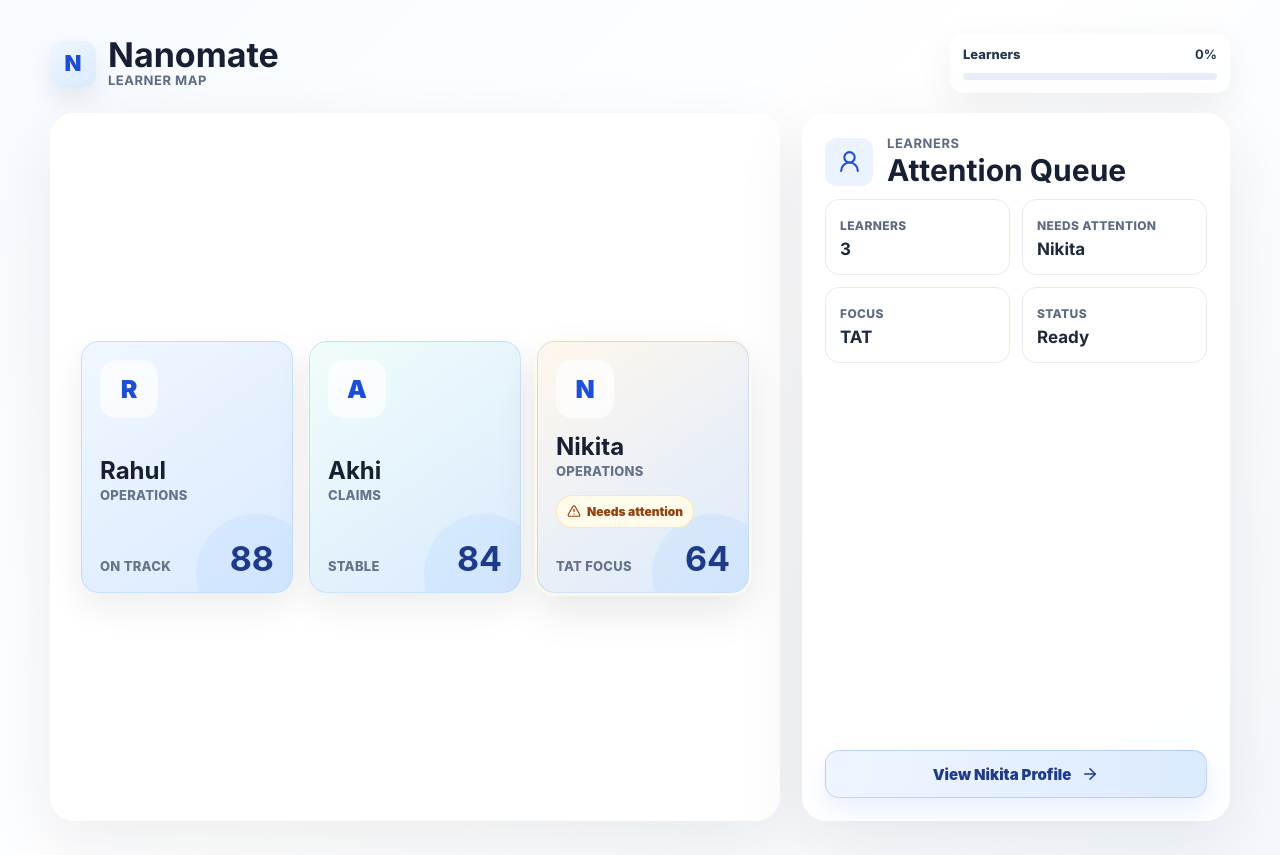
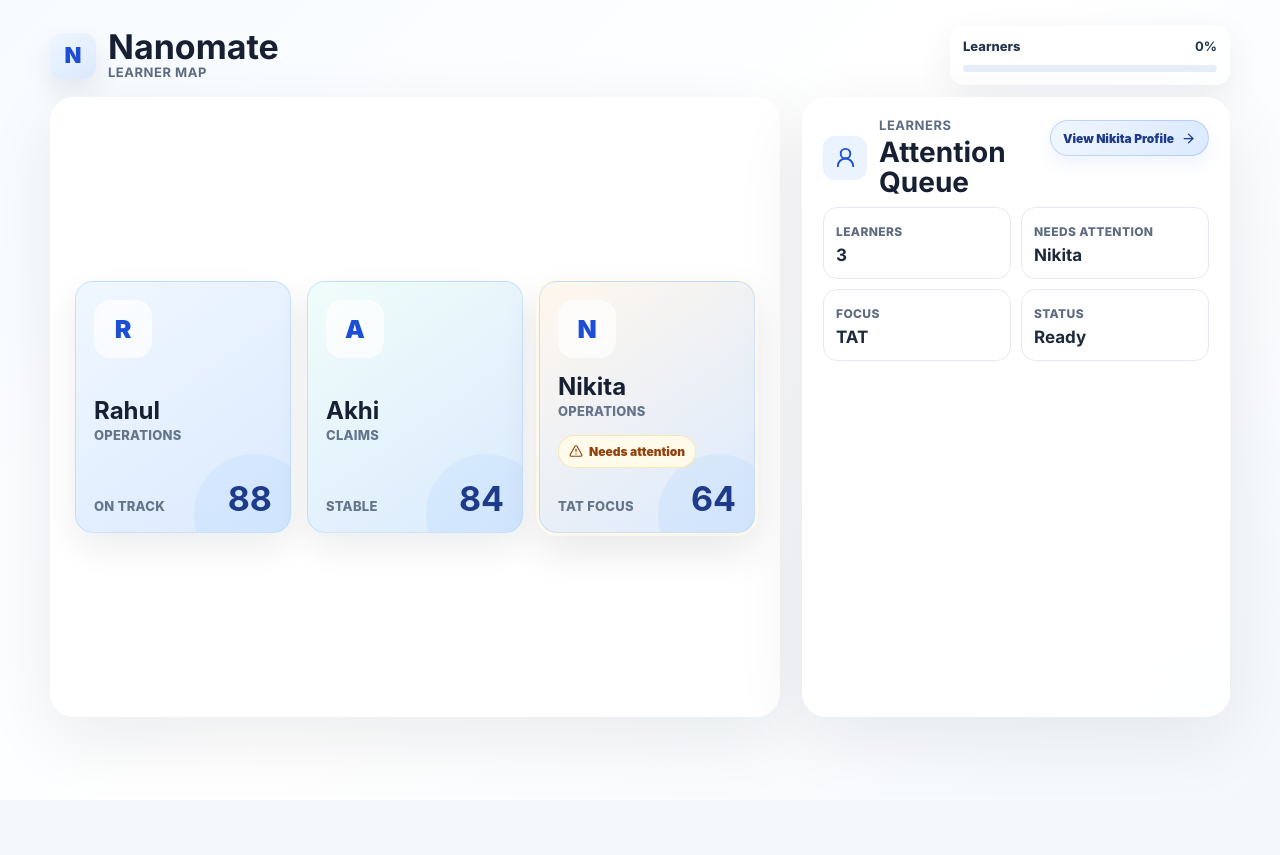
Before and after one commit to CyberGhost007/nanomate-learning-map, a React (Vite) app: page / in a window 1280 px wide. After the commit the page ends 800 px from the top, so only its background shows below. Built offline with nearby package versions, Linux system fonts and the light colour scheme.

Commit message:
Compact learner map detail panel

```diff
--- a/src/main.jsx
+++ b/src/main.jsx
@@ -579,7 +579,7 @@ function DetailPanel({
         <LearnerPreviewPanel
           learner={selectedLearner}
           activeSection={selectedProfileNode}
-          action={<PrimaryButton onClick={() => reveal(1)}>Start Map</PrimaryButton>}
+          action={<PrimaryButton onClick={() => reveal(1)} compact>Start Map</PrimaryButton>}
         />
       )}
       {level === 1 && <AbilityPanel onNext={() => reveal(2)} />}
@@ -611,9 +611,10 @@ function BackButton({ onClick, label }) {
   );
 }
 
-function PanelHeader({ label, title, icon: Icon }) {
+function PanelHeader({ label, title, icon: Icon, action }) {
   return (
     <header className="panel-header">
+      <div className="panel-title-lockup">
         <span className="panel-icon">
           <Icon />
         </span>
@@ -621,6 +622,8 @@ function PanelHeader({ label, title, icon: Icon }) {
           <p>{label}</p>
           <h2>{title}</h2>
         </div>
+      </div>
+      {action && <div className="panel-header-action">{action}</div>}
     </header>
   );
 }
@@ -630,31 +633,38 @@ function LearnerQueuePanel({ onSelect }) {
 
   return (
     <>
-      <PanelHeader label="Learners" title="Attention Queue" icon={UserRound} />
+      <PanelHeader
+        label="Learners"
+        title="Attention Queue"
+        icon={UserRound}
+        action={<PrimaryButton onClick={() => onSelect(attentionLearner)} compact>View Nikita Profile</PrimaryButton>}
+      />
       <div className="stat-grid">
         <Metric label="Learners" value="3" />
         <Metric label="Needs attention" value={attentionLearner.name} />
         <Metric label="Focus" value="TAT" />
         <Metric label="Status" value="Ready" />
       </div>
-      <PrimaryButton onClick={() => onSelect(attentionLearner)}>View Nikita Profile</PrimaryButton>
     </>
   );
 }
 
 function LearnerPreviewPanel({ learner, onOpenMap, action, activeSection }) {
+  const headerAction =
+    action || (learner.attention && onOpenMap ? (
+      <PrimaryButton onClick={onOpenMap} compact>Open Learner Profile</PrimaryButton>
+    ) : null);
+
   return (
     <>
-      <PanelHeader label="Nanomate Profile" title={learner.name} icon={UserRound} />
+      <PanelHeader label="Nanomate Profile" title={learner.name} icon={UserRound} action={headerAction} />
       <LearnerProfileCards learner={learner} activeSection={activeSection} />
-      {action || (learner.attention ? (
-        <PrimaryButton onClick={onOpenMap}>Open Learner Profile</PrimaryButton>
-      ) : (
+      {!headerAction && (
         <div className="profile-status">
           <CheckCircle2 />
           <span>Map current</span>
         </div>
-      ))}
+      )}
     </>
   );
 }
@@ -749,7 +759,12 @@ function LearnerProfileCards({ learner, activeSection }) {
 function AbilityPanel({ onNext }) {
   return (
     <>
-      <PanelHeader label="Ability" title="Score Snapshot" icon={Target} />
+      <PanelHeader
+        label="Ability"
+        title="Score Snapshot"
+        icon={Target}
+        action={<PrimaryButton onClick={onNext} compact>View Scores</PrimaryButton>}
+      />
       <div className="score-card">
         <div>
           <span className="score-value">82</span>
@@ -757,7 +772,6 @@ function AbilityPanel({ onNext }) {
         </div>
         <p>Balanced accuracy with room to improve turnaround handling.</p>
       </div>
-      <PrimaryButton onClick={onNext}>View Scores</PrimaryButton>
     </>
   );
 }
@@ -846,7 +860,12 @@ function PathwayPanel({ onSelect }) {
 function QuizPanel({ selectedAnswer, setSelectedAnswer, onNext }) {
   return (
     <>
-      <PanelHeader label="TAT Quiz" title="Quick Check" icon={BookOpen} />
+      <PanelHeader
+        label="TAT Quiz"
+        title="Quick Check"
+        icon={BookOpen}
+        action={<PrimaryButton onClick={onNext} compact>Simulate</PrimaryButton>}
+      />
       <div className="quiz-stack">
         <Question index={1} text="What is period basis for Master Policy?">
           {["RAD", "CMD"].map((answer) => (
@@ -873,7 +892,6 @@ function QuizPanel({ selectedAnswer, setSelectedAnswer, onNext }) {
           </button>
         </Question>
       </div>
-      <PrimaryButton onClick={onNext}>Simulate the Outcome</PrimaryButton>
     </>
   );
 }
@@ -881,7 +899,12 @@ function QuizPanel({ selectedAnswer, setSelectedAnswer, onNext }) {
 function FlashcardPanel({ onNext }) {
   return (
     <>
-      <PanelHeader label="Flashcard" title="TAT Concept Card" icon={CreditCard} />
+      <PanelHeader
+        label="Flashcard"
+        title="TAT Concept Card"
+        icon={CreditCard}
+        action={<PrimaryButton onClick={onNext} compact>Simulate</PrimaryButton>}
+      />
       <section className="flashcard-panel">
         <div className="flashcard-topline">
           <span>Master Policy</span>
@@ -903,7 +926,6 @@ function FlashcardPanel({ onNext }) {
           Got it
         </button>
       </div>
-      <PrimaryButton onClick={onNext}>Simulate the Outcome</PrimaryButton>
     </>
   );
 }
@@ -926,7 +948,12 @@ function TipsPanel({ onNext }) {
 
   return (
     <>
-      <PanelHeader label="Tips" title="TAT Coaching Tips" icon={Lightbulb} />
+      <PanelHeader
+        label="Tips"
+        title="TAT Coaching Tips"
+        icon={Lightbulb}
+        action={<PrimaryButton onClick={onNext} compact>Simulate</PrimaryButton>}
+      />
       <div className="tip-list">
         {tips.map((tip, index) => (
           <article className="tip-card" key={tip.title}>
@@ -938,7 +965,6 @@ function TipsPanel({ onNext }) {
           </article>
         ))}
       </div>
-      <PrimaryButton onClick={onNext}>Simulate the Outcome</PrimaryButton>
     </>
   );
 }
@@ -946,7 +972,12 @@ function TipsPanel({ onNext }) {
 function SimulationPanel({ onNext }) {
   return (
     <>
-      <PanelHeader label="Simulation" title="Simulate the Outcome" icon={TrendingUp} />
+      <PanelHeader
+        label="Simulation"
+        title="Simulate the Outcome"
+        icon={TrendingUp}
+        action={<PrimaryButton onClick={onNext} compact>Review</PrimaryButton>}
+      />
       <section className="simulation-card">
         <div>
           <small>Projected impact</small>
@@ -958,7 +989,6 @@ function SimulationPanel({ onNext }) {
           KPI.
         </p>
       </section>
-      <PrimaryButton onClick={onNext}>Review and Approve</PrimaryButton>
     </>
   );
 }
@@ -966,12 +996,16 @@ function SimulationPanel({ onNext }) {
 function ApprovalPanel({ onApprove }) {
   return (
     <>
-      <PanelHeader label="Human in the Loop" title="Review and Approve" icon={CheckCircle2} />
+      <PanelHeader
+        label="Human in the Loop"
+        title="Review and Approve"
+        icon={CheckCircle2}
+        action={<PrimaryButton onClick={onApprove} compact>Approve</PrimaryButton>}
+      />
       <section className="approval-card">
         <span>Supervisor checkpoint</span>
         <p>Approve the learner map so the recommended content, nudges, and commitment mechanic can be launched.</p>
       </section>
-      <PrimaryButton onClick={onApprove}>Approve Map</PrimaryButton>
     </>
   );
 }
@@ -1051,9 +1085,9 @@ function Question({ index, text, children }) {
   );
 }
 
-function PrimaryButton({ children, onClick }) {
+function PrimaryButton({ children, onClick, compact = false }) {
   return (
-    <button type="button" className="primary-action" onClick={onClick}>
+    <button type="button" className={`primary-action ${compact ? "is-compact" : ""}`} onClick={onClick}>
       <span>{children}</span>
       <ArrowRight />
     </button>
--- a/src/styles.css
+++ b/src/styles.css
@@ -33,7 +33,7 @@ button {
 
 .app-shell {
   min-height: 100vh;
-  padding: clamp(16px, 3vw, 34px);
+  padding: clamp(14px, 2.4vw, 26px);
   background: linear-gradient(135deg, #f7fbff 0%, #ffffff 48%, #f4f8fc 100%);
 }
 
@@ -47,7 +47,7 @@ button {
   align-items: center;
   justify-content: space-between;
   gap: 18px;
-  margin-bottom: 20px;
+  margin-bottom: 12px;
 }
 
 .brand-lockup {
@@ -145,8 +145,8 @@ button {
 
 .journey-map {
   position: relative;
-  min-height: 708px;
-  padding: clamp(18px, 2.5vw, 30px);
+  min-height: clamp(552px, calc(100vh - 152px), 620px);
+  padding: clamp(16px, 2vw, 24px);
   overflow: hidden;
 }
 
@@ -155,8 +155,8 @@ button {
   z-index: 1;
   display: grid;
   grid-template-columns: repeat(6, minmax(0, 1fr));
-  grid-template-rows: repeat(6, 86px);
-  gap: 22px 18px;
+  grid-template-rows: repeat(6, 72px);
+  gap: 16px;
   height: 100%;
 }
 
@@ -419,7 +419,7 @@ button {
 .journey-node {
   position: relative;
   min-width: 0;
-  height: 86px;
+  height: 72px;
   border: 1px solid rgba(147, 197, 253, 0.42);
   border-radius: 18px;
   color: #172033;
@@ -559,11 +559,12 @@ button {
   min-width: 0;
   display: grid;
   gap: 2px;
+  padding-right: 16px;
 }
 
 .node-copy strong {
   color: #172033;
-  font-size: 15px;
+  font-size: 14px;
   line-height: 1.15;
   letter-spacing: 0;
 }
@@ -628,11 +629,11 @@ button {
 }
 
 .detail-panel {
-  min-height: 708px;
-  padding: clamp(18px, 2.4vw, 28px);
+  min-height: clamp(552px, calc(100vh - 152px), 620px);
+  padding: clamp(14px, 2vw, 22px);
   display: flex;
   flex-direction: column;
-  gap: 18px;
+  gap: 12px;
 }
 
 .back-action {
@@ -657,56 +658,69 @@ button {
 }
 
 .detail-panel.is-profile-summary {
-  gap: 12px;
-  padding: clamp(16px, 2vw, 22px);
+  gap: 10px;
+  padding: clamp(14px, 1.8vw, 20px);
 }
 
 .panel-header {
   display: flex;
+  align-items: flex-start;
+  justify-content: space-between;
+  gap: 12px;
+}
+
+.panel-title-lockup {
+  min-width: 0;
+  display: flex;
   align-items: center;
-  gap: 14px;
+  gap: 12px;
+}
+
+.panel-header-action {
+  flex: 0 0 auto;
+  margin-top: 2px;
 }
 
 .panel-icon {
-  width: 54px;
-  height: 54px;
-  border-radius: 14px;
+  width: 48px;
+  height: 48px;
+  border-radius: 13px;
   color: #1d4ed8;
   background: #eaf3ff;
 }
 
 .panel-icon svg {
-  width: 29px;
-  height: 29px;
+  width: 26px;
+  height: 26px;
 }
 
 .panel-header h2 {
   margin-top: 3px;
-  font-size: clamp(24px, 3vw, 32px);
+  font-size: clamp(22px, 2.5vw, 28px);
   line-height: 1.08;
   letter-spacing: 0;
 }
 
 .is-profile-summary .panel-icon {
-  width: 48px;
-  height: 48px;
+  width: 44px;
+  height: 44px;
   border-radius: 12px;
 }
 
 .is-profile-summary .panel-icon svg {
-  width: 25px;
-  height: 25px;
+  width: 23px;
+  height: 23px;
 }
 
 .is-profile-summary .panel-header h2 {
-  font-size: clamp(25px, 2.6vw, 30px);
+  font-size: clamp(23px, 2.4vw, 28px);
 }
 
 .stat-grid,
 .kpi-grid {
   display: grid;
   grid-template-columns: repeat(2, minmax(0, 1fr));
-  gap: 12px;
+  gap: 10px;
 }
 
 .stat-card,
@@ -722,7 +736,7 @@ button {
 }
 
 .stat-card {
-  padding: 14px;
+  padding: 12px;
 }
 
 .profile-card {
@@ -732,7 +746,7 @@ button {
   gap: 14px;
   border: 1px solid rgba(147, 197, 253, 0.32);
   border-radius: 16px;
-  padding: 16px;
+  padding: 13px;
   background: linear-gradient(145deg, rgba(255, 255, 255, 0.92), rgba(239, 246, 255, 0.72));
   box-shadow: 0 12px 26px rgba(15, 23, 42, 0.06);
 }
@@ -740,7 +754,7 @@ button {
 .is-profile-summary .profile-card,
 .is-profile-summary .trend-card,
 .is-profile-summary .learner-profile-card {
-  padding: 13px;
+  padding: 11px;
 }
 
 .profile-score {
@@ -759,7 +773,7 @@ button {
 
 .profile-score span {
   color: #1d4ed8;
-  font-size: 46px;
+  font-size: 40px;
   line-height: 0.95;
   font-weight: 900;
   letter-spacing: 0;
@@ -774,7 +788,7 @@ button {
 }
 
 .is-profile-summary .profile-score span {
-  font-size: 40px;
+  font-size: 34px;
 }
 
 .is-profile-summary .profile-score strong {
@@ -785,7 +799,7 @@ button {
 .learner-profile-card {
   border: 1px solid rgba(147, 197, 253, 0.28);
   border-radius: 16px;
-  padding: 16px;
+  padding: 13px;
   background: rgba(255, 255, 255, 0.76);
   box-shadow: 0 10px 24px rgba(15, 23, 42, 0.05);
 }
@@ -815,8 +829,8 @@ button {
 .learner-profile-grid {
   display: grid;
   grid-template-columns: repeat(2, minmax(0, 1fr));
-  gap: 10px;
-  margin-top: 14px;
+  gap: 8px;
+  margin-top: 10px;
 }
 
 .is-profile-summary .learner-profile-grid {
@@ -828,7 +842,7 @@ button {
   min-width: 0;
   border: 1px solid rgba(226, 232, 240, 0.92);
   border-radius: 12px;
-  padding: 12px;
+  padding: 10px;
   background: rgba(248, 251, 255, 0.82);
 }
 
@@ -859,8 +873,8 @@ button {
 
 .kpi-trend-list {
   display: grid;
-  gap: 12px;
-  margin-top: 14px;
+  gap: 8px;
+  margin-top: 10px;
 }
 
 .is-profile-summary .kpi-trend-list {
@@ -871,11 +885,11 @@ button {
 .kpi-trend {
   display: grid;
   grid-template-columns: minmax(104px, 0.8fr) minmax(120px, 1fr);
-  gap: 12px;
+  gap: 8px;
   align-items: end;
   border: 1px solid rgba(226, 232, 240, 0.9);
   border-radius: 13px;
-  padding: 12px;
+  padding: 9px;
   background: rgba(248, 251, 255, 0.82);
 }
 
@@ -904,7 +918,7 @@ button {
 }
 
 .trend-bars {
-  height: 58px;
+  height: 44px;
   display: grid;
   grid-template-columns: repeat(4, minmax(0, 1fr));
   gap: 6px;
@@ -916,7 +930,7 @@ button {
 }
 
 .trend-bars span {
-  min-height: 24px;
+  min-height: 16px;
   border-radius: 10px 10px 4px 4px;
   background: linear-gradient(180deg, #bfdbfe, #e0f2fe);
   box-shadow: inset 0 0 0 1px rgba(37, 99, 235, 0.08);
@@ -1009,11 +1023,11 @@ button {
 }
 
 .score-card {
-  padding: 22px;
+  padding: 16px;
 }
 
 .score-value {
-  font-size: 64px;
+  font-size: 52px;
   line-height: 0.95;
   font-weight: 900;
   letter-spacing: 0;
@@ -1028,7 +1042,7 @@ button {
 
 .score-card p {
   max-width: 31ch;
-  margin: 14px 0 0;
+  margin: 10px 0 0;
   color: #475467;
   font-size: 15px;
   line-height: 1.5;
@@ -1057,12 +1071,28 @@ button {
   height: 18px;
 }
 
+.primary-action.is-compact {
+  min-height: 36px;
+  margin-top: 0;
+  border-radius: 999px;
+  gap: 7px;
+  padding: 8px 12px;
+  font-size: 12px;
+  white-space: nowrap;
+  box-shadow: 0 8px 18px rgba(37, 99, 235, 0.08);
+}
+
+.primary-action.is-compact svg {
+  width: 15px;
+  height: 15px;
+}
+
 .split-actions,
 .practice-list,
 .status-list,
 .quiz-stack {
   display: grid;
-  gap: 12px;
+  gap: 10px;
 }
 
 .score-button,
@@ -1087,8 +1117,8 @@ button {
 
 .score-button {
   grid-template-columns: auto 1fr auto;
-  min-height: 78px;
-  padding: 16px;
+  min-height: 66px;
+  padding: 13px;
 }
 
 .score-button svg,
@@ -1112,12 +1142,12 @@ button {
 }
 
 .kpi-grid {
-  gap: 14px;
+  gap: 10px;
 }
 
 .metric-card {
-  min-height: 112px;
-  padding: 16px;
+  min-height: 94px;
+  padding: 13px;
   color: #1f2a44;
   cursor: default;
 }
@@ -1155,7 +1185,7 @@ button {
 .pathway-context,
 .simulation-card,
 .approval-card {
-  padding: 16px;
+  padding: 13px;
 }
 
 .pathway-context {
@@ -1190,7 +1220,7 @@ button {
   display: block;
   margin-top: 4px;
   color: #1d4ed8;
-  font-size: 58px;
+  font-size: 48px;
   line-height: 0.95;
   font-weight: 900;
   letter-spacing: 0;
@@ -1214,13 +1244,13 @@ button {
 
 .practice-card {
   grid-template-columns: auto 1fr auto;
-  min-height: 70px;
-  padding: 14px 16px;
+  min-height: 58px;
+  padding: 12px 14px;
 }
 
 .question-card {
   position: relative;
-  padding: 16px;
+  padding: 13px;
 }
 
 .question-index {
@@ -1248,7 +1278,7 @@ button {
 }
 
 .answer {
-  min-height: 44px;
+  min-height: 38px;
   border: 1px solid #d9dee8;
   border-radius: 10px;
   background: white;
@@ -1256,7 +1286,7 @@ button {
   display: flex;
   align-items: center;
   gap: 9px;
-  padding: 9px 12px;
+  padding: 8px 10px;
   text-align: left;
   cursor: pointer;
 }
@@ -1286,7 +1316,7 @@ button {
   overflow: hidden;
   border: 1px solid rgba(37, 99, 235, 0.18);
   border-radius: 18px;
-  padding: 22px;
+  padding: 16px;
   color: #172033;
   background:
     linear-gradient(145deg, rgba(255, 255, 255, 0.94), rgba(230, 243, 255, 0.9)),
@@ -1308,7 +1338,7 @@ button {
   align-items: center;
   justify-content: space-between;
   gap: 12px;
-  margin-bottom: 18px;
+  margin-bottom: 12px;
 }
 
 .flashcard-topline span,
@@ -1331,13 +1361,13 @@ button {
 .flashcard-panel h3 {
   margin: 0;
   color: #1d2939;
-  font-size: clamp(25px, 3vw, 34px);
+  font-size: clamp(22px, 2.6vw, 28px);
   line-height: 1.06;
   letter-spacing: 0;
 }
 
 .flashcard-panel p {
-  margin: 14px 0 0;
+  margin: 10px 0 0;
   color: #475467;
   font-size: 15px;
   line-height: 1.48;
@@ -1346,7 +1376,7 @@ button {
 .flashcard-cues {
   display: grid;
   gap: 8px;
-  margin-top: 18px;
+  margin-top: 12px;
 }
 
 .flashcard-cues span {
@@ -1363,7 +1393,7 @@ button {
 }
 
 .confidence-row button {
-  min-height: 44px;
+  min-height: 38px;
   border: 1px solid #d9dee8;
   border-radius: 12px;
   color: #344054;
@@ -1382,17 +1412,17 @@ button {
 
 .tip-list {
   display: grid;
-  gap: 12px;
+  gap: 10px;
 }
 
 .tip-card {
   display: grid;
   grid-template-columns: auto minmax(0, 1fr);
-  gap: 14px;
+  gap: 10px;
   align-items: start;
   border: 1px solid rgba(37, 99, 235, 0.16);
   border-radius: 16px;
-  padding: 16px;
+  padding: 12px;
   background: rgba(255, 255, 255, 0.76);
   box-shadow: 0 14px 30px rgba(52, 64, 84, 0.1);
   animation: panel-reveal 420ms cubic-bezier(0.16, 1, 0.3, 1) both;
@@ -1407,8 +1437,8 @@ button {
 }
 
 .tip-card > span {
-  width: 38px;
-  height: 38px;
+  width: 32px;
+  height: 32px;
   display: grid;
   place-items: center;
   border-radius: 12px;
@@ -1434,8 +1464,8 @@ button {
 
 .status-card {
   grid-template-columns: auto minmax(0, 1fr) auto;
-  min-height: 74px;
-  padding: 16px;
+  min-height: 58px;
+  padding: 12px;
   cursor: pointer;
   animation: status-reveal 420ms cubic-bezier(0.16, 1, 0.3, 1) both;
   transition:
```
Lines whose indentation alone changed are shown as unchanged.
